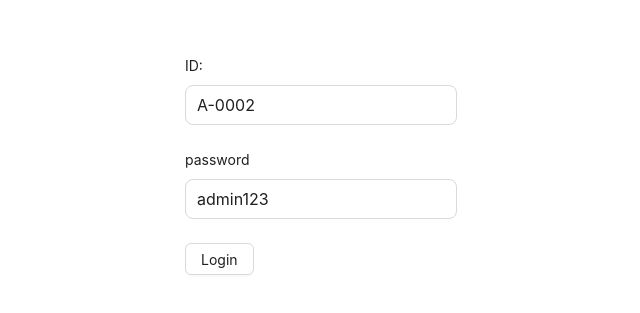
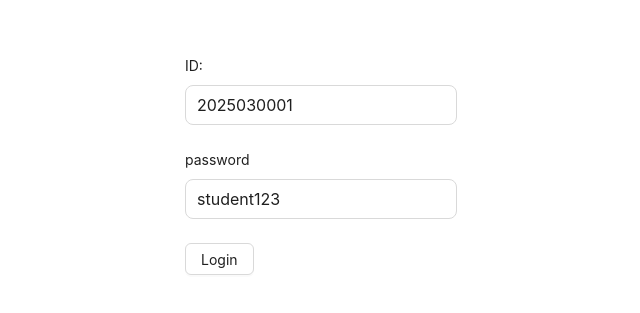
Before and after one commit to mohammad-salim-23/PH-University-client, a React (Vite) app: page /login in a window 1280 px wide. Shown: the part 235-548 px from the top of the page, without its empty margins (319-959 px from the left). Built offline with nearby package versions, Linux system fonts and the light colour scheme.

Commit message:
handle role based authentication

```diff
--- a/src/App.tsx
+++ b/src/App.tsx
@@ -5,7 +5,7 @@ function App() {
   return (
     <>
 
-     <ProtectedRoute>
+     <ProtectedRoute role={undefined}>
      <MainLayout/>
      </ProtectedRoute>
 
--- a/src/components/layout/ProtectedRoute.tsx
+++ b/src/components/layout/ProtectedRoute.tsx
@@ -1,9 +1,21 @@
 import { ReactNode } from 'react';
-import { useAppSelector } from '../../redux/hooks';
-import { useCurrenttoken } from '../../redux/features/auth/authSlice';
+import { useAppDispatch, useAppSelector } from '../../redux/hooks';
+import { logout, selectCurrentUser, useCurrenttoken } from '../../redux/features/auth/authSlice';
+type TProtectedRoute = {
+    children: ReactNode,
+    role : string | undefined
+}
 import { Navigate } from 'react-router-dom';
-const ProtectedRoute = ({children}: {children: ReactNode})=>{
+const ProtectedRoute = ({children, role}:TProtectedRoute )=>{
     const token = useAppSelector(useCurrenttoken);
+    const user = useAppSelector(selectCurrentUser);
+    const dispatch = useAppDispatch();
+    console.log(user);
+    console.log(role);
+    if(role !== undefined && role !== user?.role){
+        dispatch(logout());
+        return <Navigate to="/login" replace={true}/>
+    }
     if(!token){
         return <Navigate to="/login" replace={true}/>
     }
--- a/src/pages/Login.tsx
+++ b/src/pages/Login.tsx
@@ -19,9 +19,13 @@ const Login = () => {
   //     password: "admin123",
   //   },
   // });
+  // const defaultValues = {
+  //   userId : 'A-0002',
+  //   password:'admin123'
+  // }
   const defaultValues = {
-    userId : 'A-0002',
-    password:'admin123'
+    userId : '2025030001',
+    password:'student123'
   }
   const [login] = useLoginMutation();
 
--- a/src/routes/routes.tsx
+++ b/src/routes/routes.tsx
@@ -6,6 +6,7 @@ import { adminPaths } from "./admin.routes";
 import { routeGenerator } from "../utils/routesGenerator";
 import { facultyPaths } from "./faculty.routes";
 import { studentPaths } from "./student.routes";
+import ProtectedRoute from "../components/layout/ProtectedRoute";
 
 const router = createBrowserRouter([
     {
@@ -14,17 +15,23 @@ const router = createBrowserRouter([
     },
     {
         path:"/admin",
-        element:<App/>,
+        element:<ProtectedRoute role="admin">
+            <App/>
+        </ProtectedRoute>,
         children:routeGenerator( adminPaths)
     },
     {
         path:"/faculty",
-        element:<App/>,
+        element:<ProtectedRoute role="faculty">
+        <App/>
+    </ProtectedRoute>,
         children:routeGenerator( facultyPaths)
     },
     {
         path:"/student",
-        element:<App/>,
+        element:<ProtectedRoute role="student">
+        <App/>
+    </ProtectedRoute>,
         children:routeGenerator( studentPaths)
     },
     {
--- a/src/types/sidebar.type.ts
+++ b/src/types/sidebar.type.ts
@@ -9,7 +9,7 @@ export type TSidebarItem = {
     children?: TSidebarItem[];
 } | undefined;
 export type TUserPath={
-    name: string,
+    name?: string,
     path?: string,
     element?: ReactNode,
     children?: TUserPath[]
```
